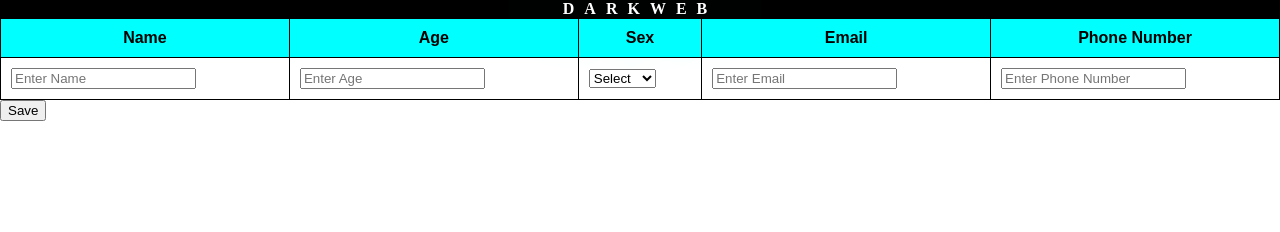
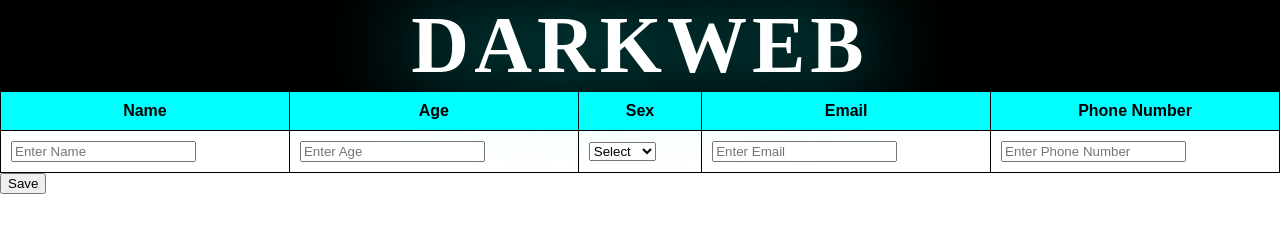
Before and after one commit to D4RKESTWEB/darkweb, a plain HTML site: page index.html in a window 1280 px wide. Drawn offline with Linux system fonts and the light colour scheme.

Commit message:
Update style.css

```diff
--- a/style.css
+++ b/style.css
@@ -18,12 +18,12 @@ th, td {
     padding: 10px;
 }
 h1{
-    font-size: 1em;
-    letter-spacing: 10px;
-    text-shadow: 0 0 10px cyan;
+    font-size: 5em;
+    letter-spacing: 5px;
     text-shadow: 0 0 20px cyan;
-    text-shadow: 0 0 40px cyan;
-    text-shadow: 0 0 80px cyan;
+    text-shadow: 0 0 30px cyan;
+    text-shadow: 0 0 50px cyan;
+    text-shadow: 0 0 90px cyan;
     text-transform: uppercase;
     margin: 0%;
     padding: 0%;
```
